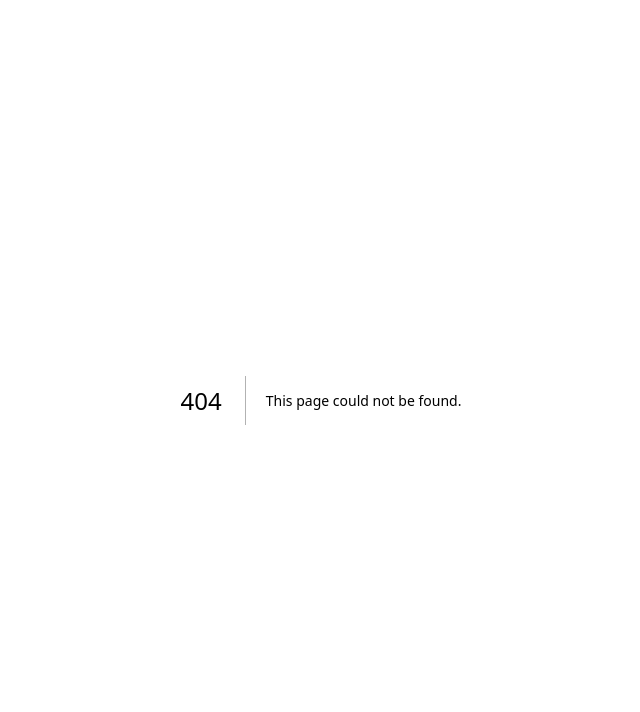
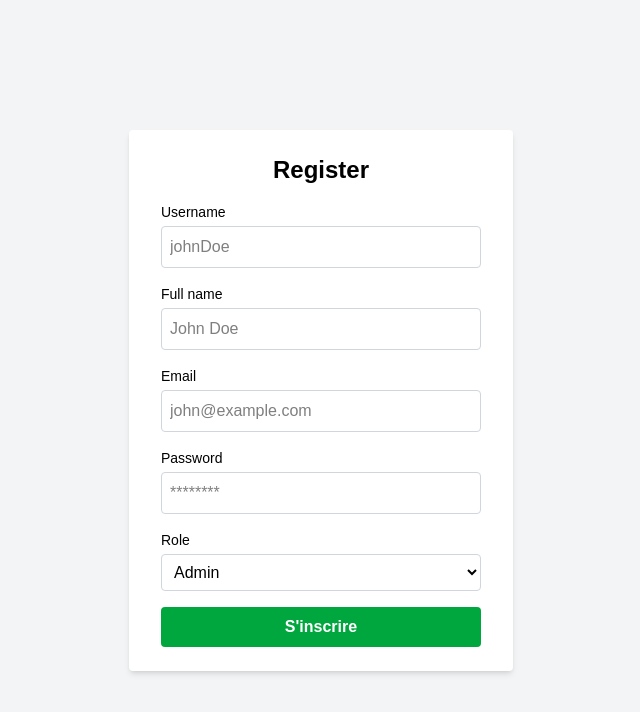
Before and after one commit to EvolOsEIP/administrator_page, a Next.js app: page /register in a window 1280 px wide. Before the commit this address had no page. Shown: the top 712 px of the page, without its empty margins (319-959 px from the left). Built offline with nearby package versions, Linux system fonts and the light colour scheme; no server answers.

Commit message:
[ADD] added register to the dashboard

```diff
--- a/src/app/login/page.tsx
+++ b/src/app/login/page.tsx
@@ -93,6 +93,13 @@ const Login: React.FC = () => {
         >
           Se connecter
         </button>
+        <button onClick={() => {
+            window.location.href = "/register";
+          }}
+          className="w-full bg-green-600 text-white font-semibold py-2 px-4 rounded hover:bg-green-700 transition duration-200"
+        >
+          S'inscrire
+        </button>
       </form>
     </div>
   );
--- /dev/null
+++ b/src/app/register/page.tsx
@@ -0,0 +1,136 @@
+"use client";
+import React, { useState, useEffect } from "react";
+import checkToken from "../components/utils/testToken";
+
+const Register: React.FC = () => {
+  const [username, setUsername] = useState("");
+  const [fullname, setFullname] = useState("");
+  const [email, setEmail] = useState("");
+  const [password, setPassword] = useState("");
+  const [role, setRole] = useState("learner");
+
+  // Redirection si connecté
+  useEffect(() => {
+    const checkLogin = async () => {
+      const isValid = await checkToken();
+      if (isValid) {
+        window.location.href = "/";
+      }
+    };
+    checkLogin();
+  }, []);
+
+  const handleSubmit = async (e: React.FormEvent) => {
+    e.preventDefault();
+
+    try {
+      const response = await fetch(`${process.env.NEXT_PUBLIC_HOST_URL}/auth/register`, {
+        method: "POST",
+        headers: {
+          "Content-Type": "application/json",
+        },
+        body: JSON.stringify({
+          username,
+          fullname,
+          email,
+          password,
+          role,
+        }),
+      });
+
+      const res = await response.json();
+
+      if (!response.ok || !res.token) {
+        alert(res.message || "Registration failed. Please try again.");
+        return;
+      }
+
+      localStorage.setItem("token", res.token);
+      console.log("Registration successful, token stored:", res.token);
+
+      window.location.href = "/";
+    } catch (error) {
+      console.error("Error during registration:", error);
+      alert("An error occurred. Please try again.");
+    }
+  };
+
+  return (
+    <div className="min-h-screen flex items-center justify-center bg-gray-100 p-4">
+      <form
+        onSubmit={handleSubmit}
+        className="bg-white shadow-md rounded px-8 py-6 w-full max-w-sm space-y-4"
+      >
+        <h2 className="text-2xl font-bold text-center text-black">Register</h2>
+
+        <div>
+          <label className="block text-sm font-medium text-black">Username</label>
+          <input
+            type="text"
+            required
+            className="mt-1 p-2 w-full border border-gray-300 rounded text-black"
+            value={username}
+            onChange={(e) => setUsername(e.target.value)}
+            placeholder="johnDoe"
+          />
+        </div>
+
+        <div>
+          <label className="block text-sm font-medium text-black">Full name</label>
+          <input
+            type="text"
+            required
+            className="mt-1 p-2 w-full border border-gray-300 rounded text-black"
+            value={fullname}
+            onChange={(e) => setFullname(e.target.value)}
+            placeholder="John Doe"
+          />
+        </div>
+
+        <div>
+          <label className="block text-sm font-medium text-black">Email</label>
+          <input
+            type="email"
+            required
+            className="mt-1 p-2 w-full border border-gray-300 rounded text-black"
+            value={email}
+            onChange={(e) => setEmail(e.target.value)}
+            placeholder="john@example.com"
+          />
+        </div>
+
+        <div>
+          <label className="block text-sm font-medium text-black">Password</label>
+          <input
+            type="password"
+            required
+            className="mt-1 p-2 w-full border border-gray-300 rounded text-black"
+            value={password}
+            onChange={(e) => setPassword(e.target.value)}
+            placeholder="********"
+          />
+        </div>
+
+        <div>
+          <label className="block text-sm font-medium text-black">Role</label>
+          <select
+            value={role}
+            onChange={(e) => setRole(e.target.value)}
+            className="mt-1 p-2 w-full border border-gray-300 rounded text-black"
+          >
+            <option value="admin">Admin</option>
+          </select>
+        </div>
+
+        <button
+          type="submit"
+          className="w-full bg-green-600 text-white font-semibold py-2 px-4 rounded hover:bg-green-700 transition duration-200"
+        >
+          S'inscrire
+        </button>
+      </form>
+    </div>
+  );
+};
+
+export default Register;
```
